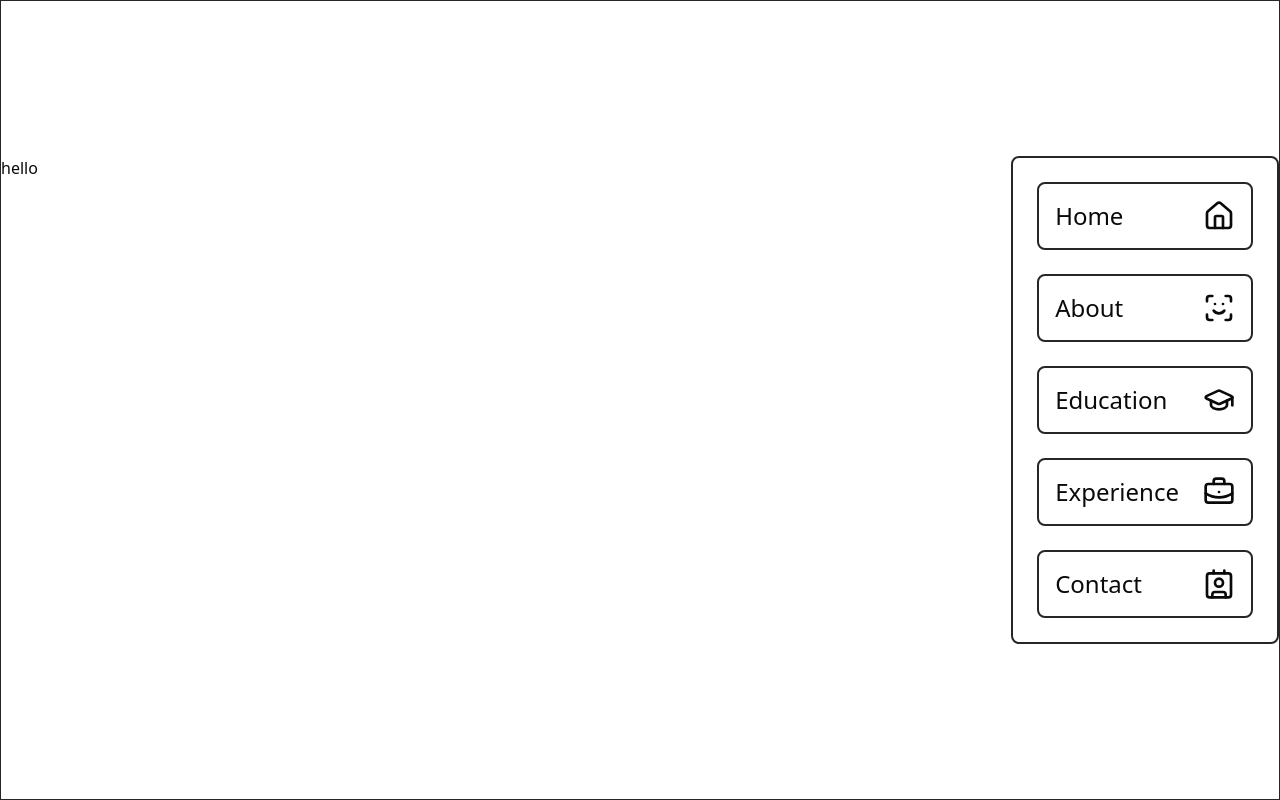
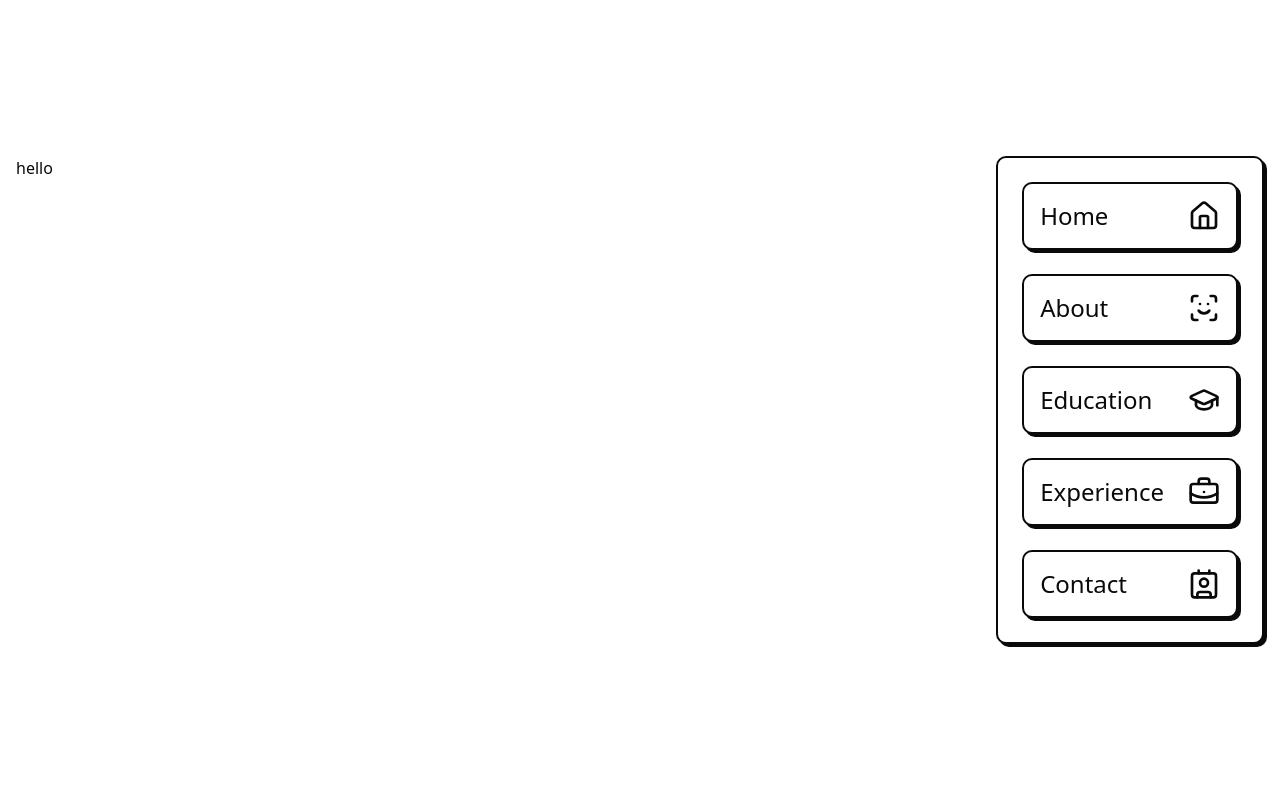
Before and after one commit to fabicons/fabicons.dev, a Next.js app: page / in a window 1280 px wide. Built offline with nearby package versions, Linux system fonts and the light colour scheme.

Commit message:
feat: update layout and Navbar components for improved styling and structure

```diff
--- a/src/app/(root)/layout.tsx
+++ b/src/app/(root)/layout.tsx
@@ -1,4 +1,4 @@
-import Navbar from '@/components/Navbar'
+import Navbar from "@/components/Navbar"
 // import { ThemeToggle } from '@/components/theme-toggle'
 
 export default function Layout({
@@ -8,15 +8,13 @@ export default function Layout({
 }>) {
   return (
     <>
-      <main className="container min-h-screen mx-auto grid border">
+      <main className="container min-h-screen mx-auto grid  px-4">
         <div className="grid gap-6 grid-template-center-layout">
           {/* Empty top row for spacing */}
           <div className="grid-area-empty-top"></div>
 
           {/* Content row */}
-          <div className="grid-area-content w-full">
-            {children}
-          </div>
+          <div className="grid-area-content w-full">{children}</div>
           <div className="grid-area-navbar">
             <Navbar />
           </div>
--- a/src/app/globals.css
+++ b/src/app/globals.css
@@ -43,6 +43,8 @@
   --radius-md: calc(var(--radius) - 2px);
   --radius-lg: var(--radius);
   --radius-xl: calc(var(--radius) + 4px);
+  --shadow-brutal: 3px 3px var(--border);
+  --shadow-brutal-hover: 7px 7px var(--border);
 }
 
 :root {
@@ -62,7 +64,7 @@
   --accent-foreground: oklch(0.205 0 0);
   --destructive: oklch(0.577 0.245 27.325);
   --destructive-foreground: oklch(0.577 0.245 27.325);
-  --border: oklch(0.269 0 0);
+  --border: oklch(0.145 0 0);
   --input: oklch(0.922 0 0);
   --ring: oklch(0.708 0 0);
   --chart-1: oklch(0.646 0.222 41.116);
@@ -98,7 +100,7 @@
   --accent-foreground: oklch(0.985 0 0);
   --destructive: oklch(0.396 0.141 25.723);
   --destructive-foreground: oklch(0.637 0.237 25.331);
-  --border: oklch(0.922 0 0);
+  --border: oklch(0.985 0 0);
   --input: oklch(0.269 0 0);
   --ring: oklch(0.439 0 0);
   --chart-1: oklch(0.488 0.243 264.376);
--- a/src/components/Navbar.tsx
+++ b/src/components/Navbar.tsx
@@ -1,13 +1,13 @@
-import { Box } from './ui/box'
+import { Box } from "./ui/box"
 import {
   BriefcaseBusiness,
   Contact,
   GraduationCap,
   Home,
   ScanFace,
-} from 'lucide-react'
-import Link from 'next/link'
-import { Button, buttonVariants } from './ui/button'
+} from "lucide-react"
+import Link from "next/link"
+import { Button, buttonVariants } from "./ui/button"
 
 const NavItem = ({
   href,
@@ -20,7 +20,7 @@ const NavItem = ({
 }) => {
   return href ? (
     <Link
-      className={buttonVariants({ variant: 'default' })}
+      className={buttonVariants({ variant: "default" })}
       href={href}
       aria-label={text}
     >
@@ -30,7 +30,7 @@ const NavItem = ({
     <Button
       size="lg"
       variant="brutalist"
-      className="w-full justify-between py-4 gap-6 h-fit items-center"
+      className="w-full justify-between py-4 h-fit gap-6 "
     >
       <p className="text-2xl">{text}</p>
       {icon}
--- a/src/components/ui/box.tsx
+++ b/src/components/ui/box.tsx
@@ -1,6 +1,6 @@
-import * as React from 'react'
-import { cn } from '@/lib/utils'
-import { Slot } from '@radix-ui/react-slot'
+import * as React from "react"
+import { cn } from "@/lib/utils"
+import { Slot } from "@radix-ui/react-slot"
 
 export interface BoxProps extends React.HTMLAttributes<HTMLDivElement> {
   asChild?: boolean
@@ -8,16 +8,19 @@ export interface BoxProps extends React.HTMLAttributes<HTMLDivElement> {
 
 const Box = React.forwardRef<HTMLDivElement, BoxProps>(
   ({ className, asChild = false, ...props }, ref) => {
-    const Comp = asChild ? Slot : 'div'
+    const Comp = asChild ? Slot : "div"
     return (
       <Comp
-        className={cn('rounded-md border-2 border-border p-6', className)}
+        className={cn(
+          "rounded-lg border-2 border-border bg-background p-6 shadow-brutal",
+          className
+        )}
         ref={ref}
         {...props}
       />
     )
   }
 )
-Box.displayName = 'Box'
+Box.displayName = "Box"
 
 export { Box }
--- a/src/components/ui/button.tsx
+++ b/src/components/ui/button.tsx
@@ -5,14 +5,14 @@ import { cva, type VariantProps } from "class-variance-authority"
 import { cn } from "@/lib/utils"
 
 const buttonVariants = cva(
-  "inline-flex items-center justify-center gap-2 whitespace-nowrap rounded-md text-sm font-medium transition-[color,box-shadow] disabled:pointer-events-none disabled:opacity-50 [&_svg]:pointer-events-none [&_svg:not([class*='size-'])]:size-8 shrink-0 [&_svg]:shrink-0 outline-none focus-visible:border-ring focus-visible:ring-ring/50 focus-visible:ring-[3px] aria-invalid:ring-destructive/20 dark:aria-invalid:ring-destructive/40 aria-invalid:border-destructive",
+  "inline-flex items-center justify-center gap-2 whitespace-nowrap rounded-lg text-sm font-medium transition-[color,box-shadow] disabled:pointer-events-none disabled:opacity-50 [&_svg]:pointer-events-none [&_svg:not([class*='size-'])]:size-8 shrink-0 [&_svg]:shrink-0 outline-none focus-visible:border-ring focus-visible:ring-ring/50 focus-visible:ring-[3px] aria-invalid:ring-destructive/20 dark:aria-invalid:ring-destructive/40 aria-invalid:border-destructive",
   {
     variants: {
       variant: {
         default:
           "bg-primary text-primary-foreground shadow-xs hover:bg-primary/90",
         brutalist:
-          "bg-background  text-foreground  hover:bg-foreground hover:text-background border-2 border-border transition-none",
+          "bg-background text-foreground rounded-lg border-2 border-border shadow-brutal translate-x-0 translate-y-0 transition-all duration-300 ease-in-out hover:shadow-brutal-hover hover:-translate-x-1 hover:-translate-y-1 motion-reduce:transition-none motion-reduce:hover:transform-none",
         destructive:
           "bg-destructive text-white shadow-xs hover:bg-destructive/90 focus-visible:ring-destructive/20 dark:focus-visible:ring-destructive/40",
         outline:
@@ -24,13 +24,13 @@ const buttonVariants = cva(
       },
       size: {
         default: "h-9 px-4 py-2 has-[>svg]:px-3",
-        sm: "h-8 rounded-md gap-1.5 px-3 has-[>svg]:px-2.5",
-        lg: "h-10 rounded-md px-6 has-[>svg]:px-4",
+        sm: "h-8 gap-1.5 px-3 has-[>svg]:px-2.5",
+        lg: "h-10 px-6 has-[>svg]:px-4",
         icon: "size-9",
       },
     },
     defaultVariants: {
-      variant: "default",
+      variant: "brutalist",
       size: "default",
     },
   }
```
